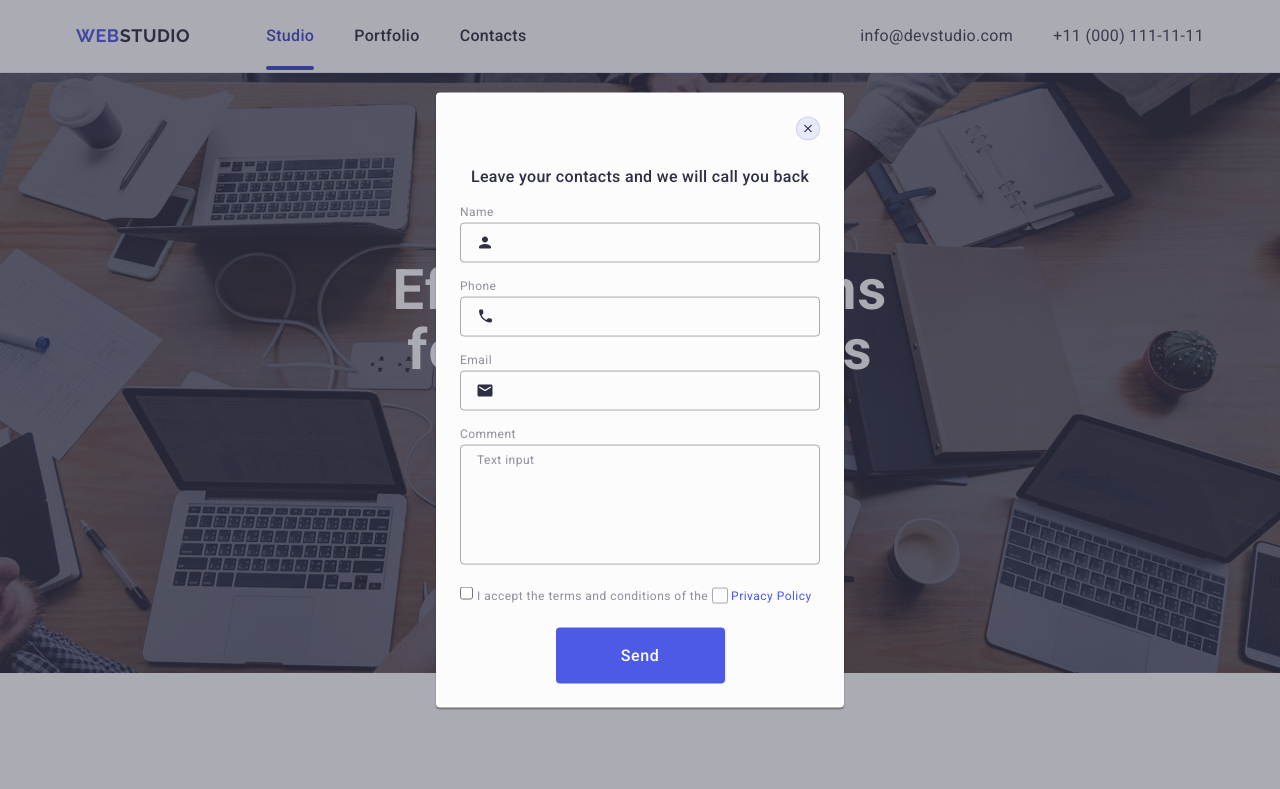
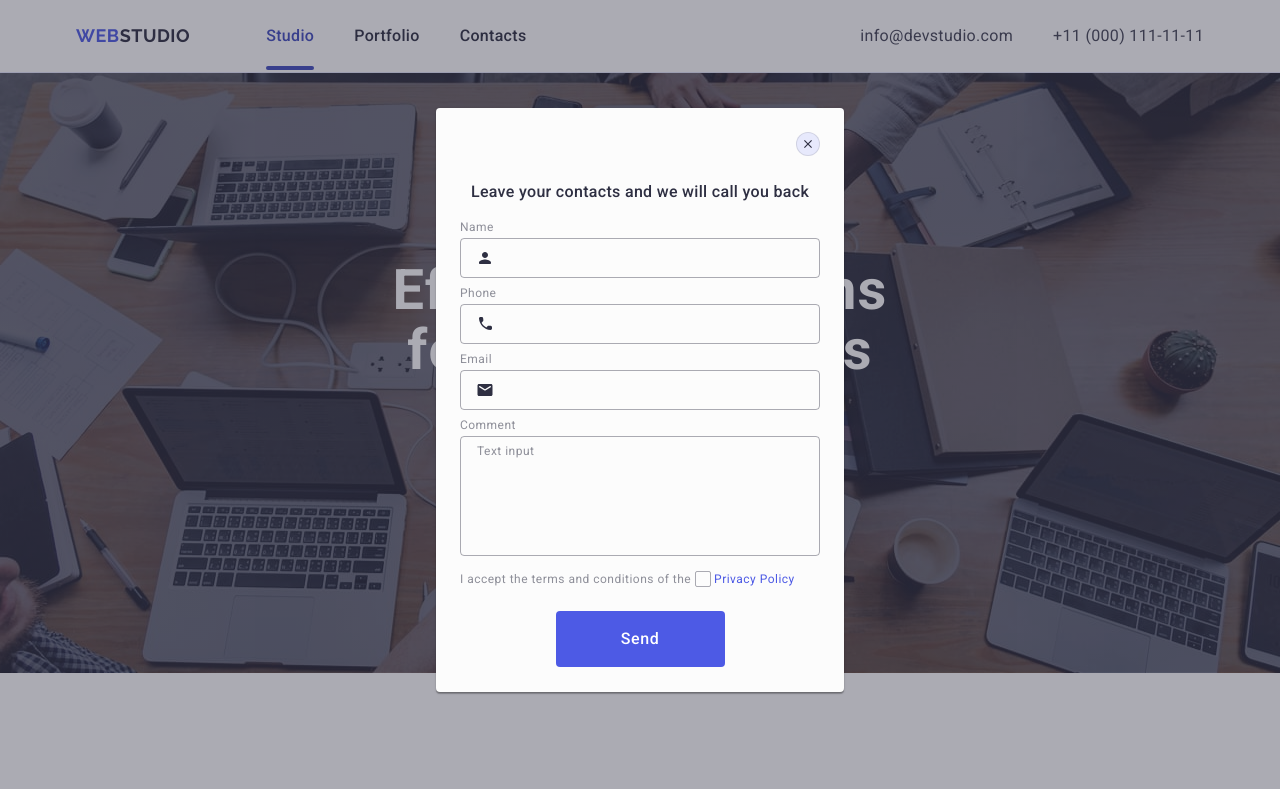
Before and after one commit to olenakolesnik/goit-markup-hw-05, a plain HTML site: page index.html in a window 1280 px wide. Shown: the top 789 px of the page. Drawn offline with nearby package versions, Linux system fonts and the light colour scheme.

Commit message:
fixed modal2

```diff
--- a/css/styles.css
+++ b/css/styles.css
@@ -608,7 +608,7 @@ fill: #ffffff;
 fill: #ffffff;
 }
 .modal-field {
-    margin-bottom: 16px;
+    margin-bottom: 8px;
 }
 .input-wrapper {
     position: relative;
@@ -639,6 +639,9 @@ fill: #ffffff;
         transition: border-color 250ms cubic-bezier(0.4, 0, 0.2, 1);
         resize: none;
     }
+    .modal-textarea:focus {
+        border-color: #4D5AE5;
+    }
         textarea::placeholder {
                 font-weight: 400;
                 font-size: 12px;
@@ -654,6 +657,7 @@ fill: #ffffff;
                 color: #8E8F99;
                 margin-bottom: 24px;
         }
+
         .form-title {
                 font-weight: 500;
                 line-height: 1.5;
--- a/index.html
+++ b/index.html
@@ -464,7 +464,7 @@
 <textarea name="user-comment" id="user-comment" class="modal-textarea" placeholder="Text input"></textarea>
 </div>
 <div class="modal-checkbox">
-   <input visually-hidden type="checkbox" id="user-privacy" value="true" name="user-privacy" class="user-privacy">
+   <input type="checkbox" id="user-privacy" value="true" name="user-privacy" class="user-privacy visually-hidden">
 <label class="label-user-privacy" for="user-privacy">I accept the terms and conditions of the
     <span class="box-checkbox-icon">
        <svg class="checkbox-icon" width="10" height="8">
@@ -474,9 +474,9 @@
     <a class="link-user-privacy" href="">Privacy Policy</a>
 </label>
 </div>
+<button type="submit" class="modal-btn">Send</button>
 </form>
-    <button type="submit" class="modal-btn">Send</button>
-</div>
+    </div>
 </div>
 </body>
 </html>
```
